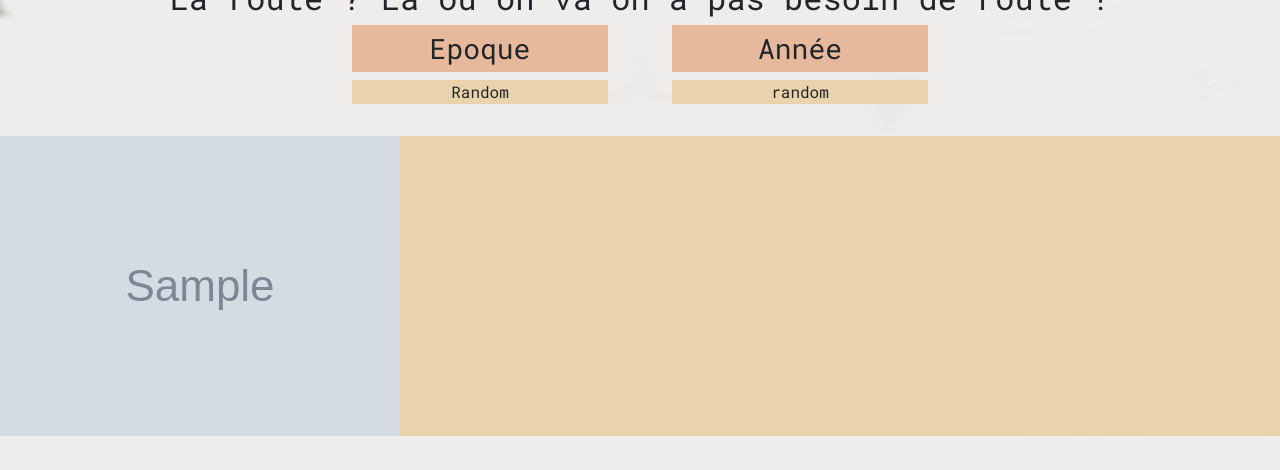
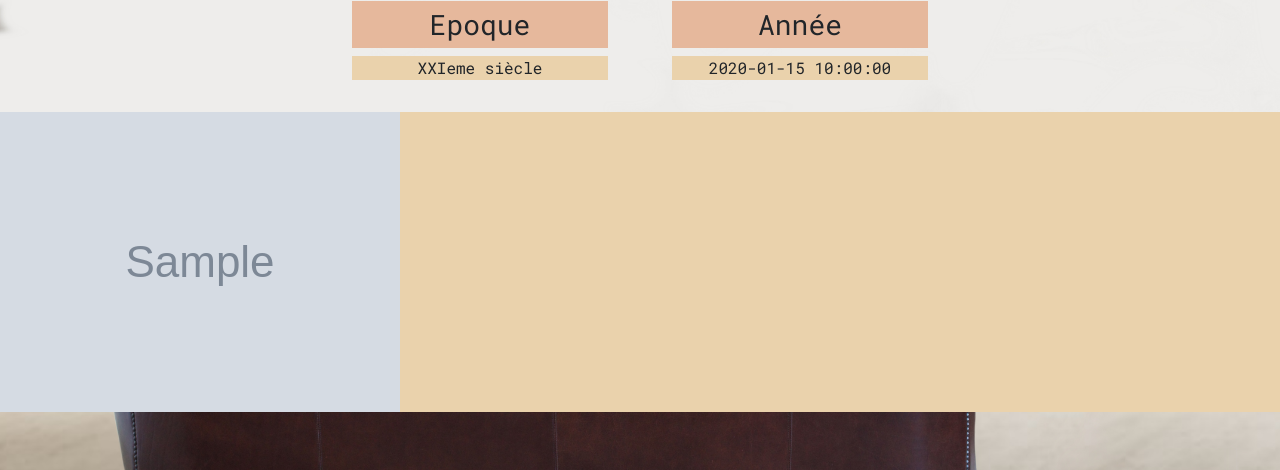
Before and after one commit to eozen-git/hackathon_ORL_2020, a PHP site: template src/View/Home/index.html.twig in a window 1280 px wide. Shown: the part 345-815 px from the top of the page. Before the commit the page ends 781 px from the top, so only its background shows below. Run offline with PHP 8.4, Linux system fonts and the light colour scheme; the template is opened without the code that fills it: most values are stand-ins (such as "Sample title", 1, 10 or a date in 2020); grey boxes marked "Sample" are stand-in pictures; some libraries are stand-ins or nearby versions.

Commit message:
fonction epoque

```diff
--- a/src/View/Home/index.html.twig
+++ b/src/View/Home/index.html.twig
@@ -3,7 +3,6 @@
 {% block title %} HACKATHON AVRIL 2020{% endblock %}
 
 {% block content %}
-<<<<<<< HEAD
     <div class="container-fluid">
         <img src="https://fontmeme.com/permalink/200429/1afad37328cfeeb3726dae82656354d9.png" alt="police-retour-vers-le-futur" border="0">
     </div>
@@ -14,14 +13,66 @@
             <div class="col-3">
                 <div class="row">
                     <h3>Epoque</h3>
-                    <p>Random</p>
+                    {% if museum.objectBeginDate < -5000 %}
+                    <p>
+                        Art Préhistorique
+                    </p>
+                    {% elseif museum.objectBeginDate < 1000  %}
+                        <p>
+                            Première civilisations
+                        </p>
+                    {% elseif museum.objectBeginDate < 1100  %}
+                        <p>
+                            XIeme siècle
+                        </p>
+                    {% elseif museum.objectBeginDate < 1200  %}
+                        <p>
+                            XIIeme siècle
+                        </p>
+                    {% elseif museum.objectBeginDate < 1300  %}
+                        <p>
+                            XIIIeme siècle
+                        </p>
+                    {% elseif museum.objectBeginDate < 1400  %}
+                        <p>
+                            XIVeme siècle
+                        </p>
+                    {% elseif museum.objectBeginDate < 1500  %}
+                        <p>
+                            XVeme siècle
+                        </p>
+                    {% elseif museum.objectBeginDate < 1600  %}
+                        <p>
+                            XVIeme siècle
+                        </p>
+                    {% elseif museum.objectBeginDate < 1700  %}
+                        <p>
+                            XVIIeme siècle
+                        </p>
+                    {% elseif museum.objectBeginDate < 1800  %}
+                        <p>
+                            XVIIIeme siècle
+                        </p>
+                    {% elseif museum.objectBeginDate < 1900  %}
+                        <p>
+                            XIXeme siècle
+                        </p>
+                    {% elseif museum.objectBeginDate < 2000  %}
+                        <p>
+                            XXeme siècle
+                        </p>
+                    {% elseif museum.objectBeginDate < 2100  %}
+                        <p>
+                            XXIeme siècle
+                        </p>
+                    {% endif %}
                 </div>
             </div>
 
             <div class="col-3">
                 <div class="row">
                     <h3>Année</h3>
-                    <p>random<p>
+                    <p>{{museum.objectBeginDate}}<p>
                 </div>
             </div>
         </div>
@@ -32,4 +83,7 @@
             <img src="{{ museum.primaryImageSmall }}" alt="">
         </div>
     </div>
+    <pre>
+        {{ dump(museum) }}
+    </pre>
 {% endblock %}
```
Also changed, not shown: 1 other file.
